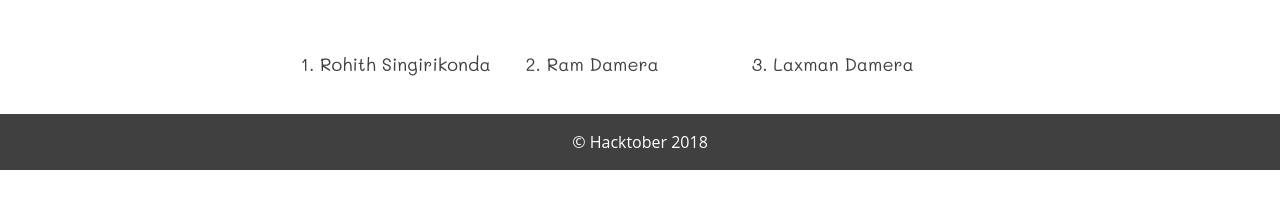
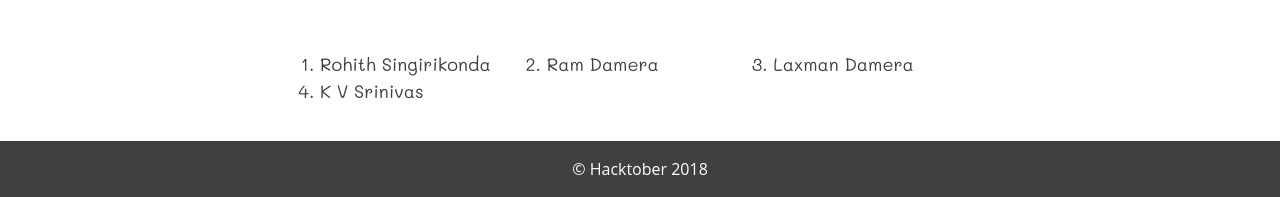
Before and after one commit to cbitosc/hacktoberfest-signup, a plain HTML site: page index.html in a window 1280 px wide. Shown: the part 751-948 px from the top of the page. Before the commit the page ends 921 px from the top, so only its background shows below. Drawn offline with Linux system fonts and the light colour scheme; files that its build step writes are made by us from their sources; files whose address does not match are found by name.

Commit message:
I am a aprt of Hacktober fest

```diff
--- a/index.html
+++ b/index.html
@@ -52,6 +52,7 @@
           <li><a href="https://github.com/rohithsrk">Rohith Singirikonda</a></li>
           <li><a href="https://github.com/r0mflip">Ram Damera</a></li>
           <li><a href="https://github.com/notlmn">Laxman Damera</a></li>
+          <li><a href="https://github.com/kvsrinivas91">K V Srinivas</a></li>
         </ol>
       </section>
     </div>
```
